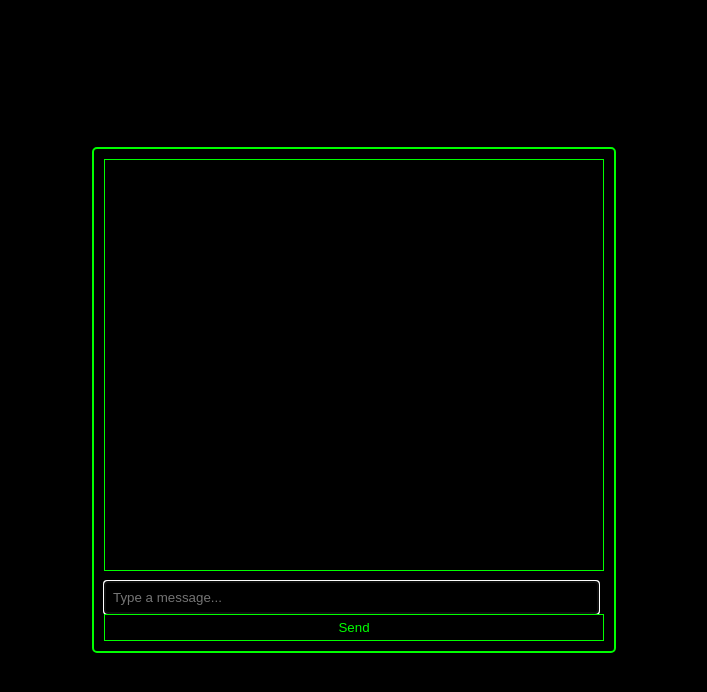
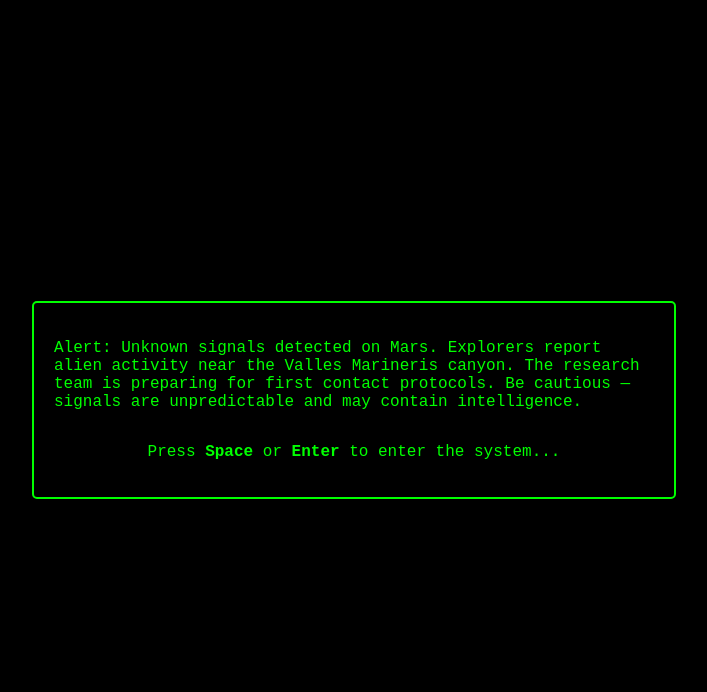
Before and after one commit to Scottd28/ReDoHackathon, a Flask app: page / in a window 1280 px wide. Shown: the top 692 px of the page, without its empty margins (286-993 px from the left). Run offline with Flask 3, Linux system fonts and the light colour scheme.

Commit message:
added opening blurb

```diff
--- a/app.py
+++ b/app.py
@@ -1,3 +1,5 @@
+from __future__ import annotations
+
 import os
 from flask import Flask, render_template, request, jsonify
 from openai import OpenAI
@@ -8,7 +10,7 @@ client = OpenAI(api_key=os.getenv("OPENAI_API_KEY"))
 
 app = Flask(__name__)
 messages = [{"role": "system", "content":
-    """You are the Mars Colony AI. Decide if this is a human or machine response.
+    """You are the Mars Colony AI, in change of the alien crisis. Decide if this is a human or machine response.
     Respond ONLY in the following JSON format:
     {"human_likelihood": X, "reason": "Y", "nextQuestion": "Z"}"""}]
 
--- a/templates/index.html
+++ b/templates/index.html
@@ -2,23 +2,116 @@
 <html lang="en">
 <head>
 <meta charset="UTF-8">
-    <title>Chatbot</title>
+<title>Retro Terminal Chatbot</title>
 <link rel="stylesheet" href="/static/style.css">
+<style>
+    body {
+        font-family: "Courier New", Courier, monospace;
+        background-color: #000000;
+        color: #00FF00;
+        display: flex;
+        justify-content: center;
+        align-items: center;
+        height: 100vh;
+        margin: 0;
+    }
+
+    #intro-screen, #chat-screen {
+        width: 600px;
+        background-color: #000000;
+        border: 2px solid #00FF00;
+        border-radius: 5px;
+        padding: 20px;
+        display: flex;
+        flex-direction: column;
+    }
+
+    #chat-screen {
+        display: none; /* hidden initially */
+    }
+
+    #chat-box {
+        height: 400px;
+        overflow-y: auto;
+        margin-bottom: 10px;
+        border: 1px solid #00FF00;
+        padding: 5px;
+        white-space: pre-wrap;
+    }
+
+    .message {
+        margin: 5px 0;
+    }
+
+    #user-input {
+        flex: 1;
+        padding: 8px;
+        margin-right: 5px;
+        background-color: #000000;
+        color: #00FF00;
+        border: 1px solid #00FF00;
+        caret-color: #00FF00;
+    }
+
+    button {
+        background-color: #000000;
+        color: #00FF00;
+        border: 1px solid #00FF00;
+        padding: 5px 10px;
+        cursor: pointer;
+    }
+
+    button:hover {
+        background-color: #003300;
+    }
+
+    .cursor {
+        display: inline-block;
+        width: 10px;
+        background-color: #00FF00;
+        animation: blink 1s step-start infinite;
+        margin-left: 2px;
+    }
+
+    @keyframes blink {
+        50% { background-color: transparent; }
+    }
+
+    .center {
+        text-align: center;
+    }
+</style>
 </head>
 <body>
-    <div class="chat-container">
+
+<div id="intro-screen">
+    <p>Alert: Unknown signals detected on Mars. Explorers report alien activity near the Valles Marineris canyon.
+    The research team is preparing for first contact protocols. Be cautious — signals are unpredictable and may contain intelligence.</p>
+    <p class="center">Press <strong>Space</strong> or <strong>Enter</strong> to enter the system...</p>
+</div>
+
+<div id="chat-screen">
     <div id="chat-box"></div>
     <input type="text" id="user-input" placeholder="Type a message..." autofocus>
     <button onclick="sendMessage()">Send</button>
 </div>
 
 <script>
+    // Intro screen -> chat screen transition
+    document.addEventListener("keydown", function(e) {
+        if (e.code === "Space" || e.code === "Enter") {
+            document.getElementById("intro-screen").style.display = "none";
+            document.getElementById("chat-screen").style.display = "flex";
+            document.getElementById("user-input").focus();
+        }
+    });
+
     async function sendMessage() {
         const input = document.getElementById("user-input");
         const message = input.value;
         if (!message) return;
 
-            appendMessage("You", message);
+        await appendMessage("You", message);
         input.value = "";
 
         const response = await fetch("/chat", {
@@ -28,31 +121,42 @@
         });
 
         const data = await response.json();
-            appendMessage("Chatbot", data.reply);
+        await appendMessage("Chatbot", data.reply);
     }
 
     function appendMessage(sender, text) {
+        return new Promise(resolve => {
             const chatBox = document.getElementById("chat-box");
             const msgDiv = document.createElement("div");
             msgDiv.className = "message";
             chatBox.appendChild(msgDiv);
 
             let i = 0;
-        const typeWriter = () => {
-            if (i < text.length) {
-                msgDiv.innerHTML = `<strong>${sender}:</strong> ${text.slice(0, i + 1)}`;
+            const cursorSpan = document.createElement("span");
+            cursorSpan.className = "cursor";
+            msgDiv.appendChild(cursorSpan);
+
+            function typeWriter() {
+                if (i <= text.length) {
+                    msgDiv.innerHTML = `<strong>${sender}:</strong> ${text.slice(0, i)}`;
+                    msgDiv.appendChild(cursorSpan);
                     i++;
-                setTimeout(typeWriter, 20); // 20ms per character
+                    chatBox.scrollTop = chatBox.scrollHeight;
+                    setTimeout(typeWriter, 20);
+                } else {
+                    cursorSpan.remove();
+                    resolve();
                 }
-        };
+            }
             typeWriter();
-        chatBox.scrollTop = chatBox.scrollHeight;
+        });
     }
 
-
+    // Enter key sends message
     document.getElementById("user-input").addEventListener("keypress", function(e) {
         if (e.key === "Enter") sendMessage();
     });
 </script>
+
 </body>
 </html>
```
Lines whose indentation alone changed are shown as unchanged.
